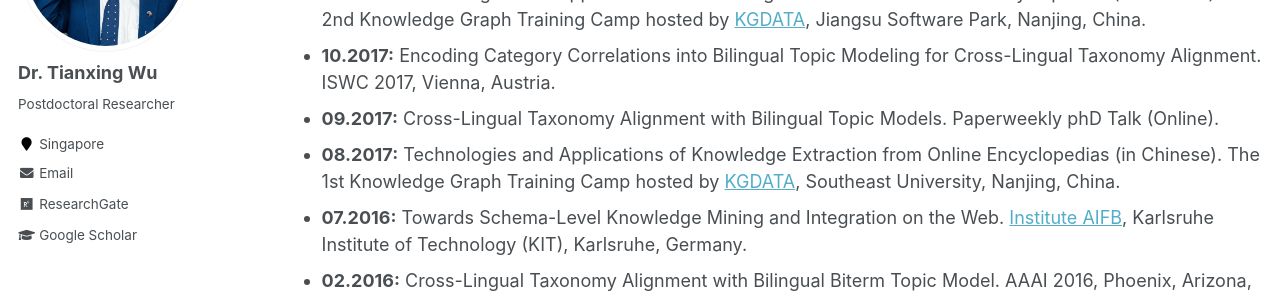
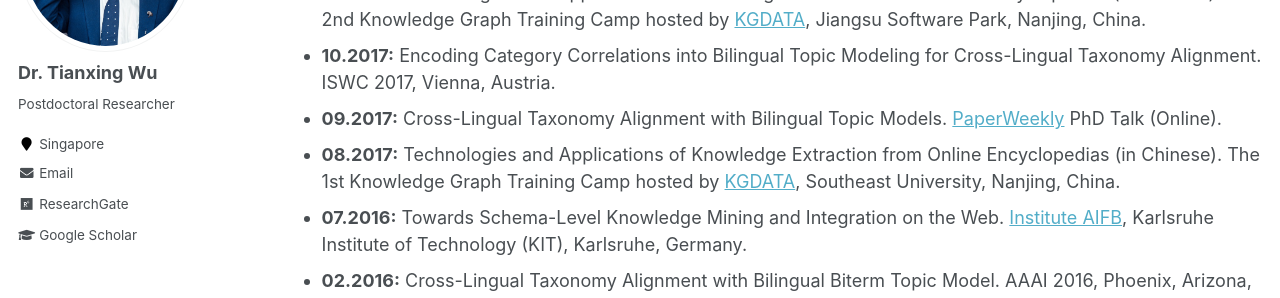
Before and after one commit to tianxing-wu/tianxing-wu.github.io, a Jekyll site: the page built from _pages/selected_talks.md, in a window 1280 px wide. Shown: the part 248-546 px from the top of the page. Built offline with Jekyll 4.4.1, drawn with Linux system fonts in a browser that asks for light colours; part of the change alters nothing that is shown.

Commit message:
site update

```diff
--- a/_pages/selected_talks.md
+++ b/_pages/selected_talks.md
@@ -7,7 +7,7 @@ author_profile: true
 * **09.2019:** Knowledge Graph Construction from Multiple Online Encyclopedias. [The DMAL Lab](http://scse.ntu.edu.sg/Research/DMAL/Pages/Home.aspx), Nanyang Technological University (NTU), Singapore.
 * **01.2018:** Technologies and Applications of Knowledge Extraction from Online Encyclopedias (in Chinese). The 2nd Knowledge Graph Training Camp hosted by [KGDATA](https://www.kgtdata.com), Jiangsu Software Park, Nanjing, China.
 * **10.2017:** Encoding Category Correlations into Bilingual Topic Modeling for Cross-Lingual Taxonomy Alignment. ISWC 2017, Vienna, Austria.
-* **09.2017:** Cross-Lingual Taxonomy Alignment with Bilingual Topic Models. Paperweekly phD Talk (Online).
+* **09.2017:** Cross-Lingual Taxonomy Alignment with Bilingual Topic Models. [PaperWeekly](https://www.paperweekly.site) PhD Talk (Online).
 * **08.2017:** Technologies and Applications of Knowledge Extraction from Online Encyclopedias (in Chinese). The 1st Knowledge Graph Training Camp hosted by [KGDATA](https://www.kgtdata.com), Southeast University, Nanjing, China.
 * **07.2016:** Towards Schema-Level Knowledge Mining and Integration on the Web. [Institute AIFB](http://www.aifb.kit.edu/web/Hauptseite/en), Karlsruhe Institute of Technology (KIT), Karlsruhe, Germany.
 * **02.2016:** Cross-Lingual Taxonomy Alignment with Bilingual Biterm Topic Model. AAAI 2016, Phoenix, Arizona, USA.
```
Also changed, not shown: 1 other file.
